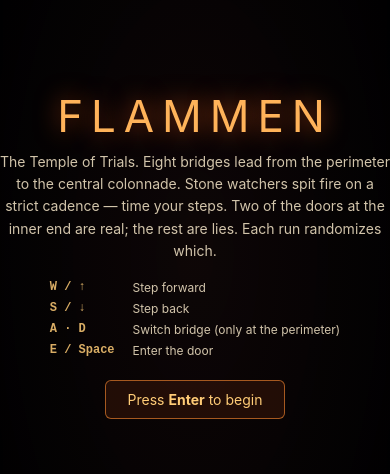
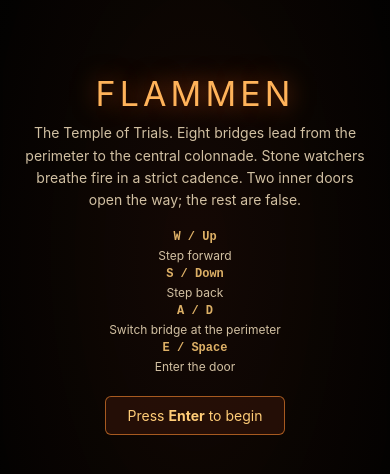
Before and after one commit to kirillmalafeev27-ai/Flammen, a website: page public/index.html in a window 390 px wide. Shown: the part 168-642 px from the top of the page. Drawn offline with nearby package versions, Linux system fonts and the light colour scheme.

Commit message:
Add files via upload

```diff
--- a/public/index.html
+++ b/public/index.html
@@ -3,7 +3,7 @@
 <head>
     <meta charset="utf-8">
     <meta name="viewport" content="width=device-width, initial-scale=1.0">
-    <title>Flammen — Temple of Trials</title>
+    <title>Flammen - Temple of Trials</title>
     <script type="importmap">
         {
             "imports": {
@@ -12,34 +12,29 @@
         }
     </script>
     <style>
-        html, body { margin: 0; padding: 0; overflow: hidden; background: #07050b;
-            color: #f5e6c8; font-family: -apple-system, BlinkMacSystemFont, "Segoe UI", Roboto, sans-serif;
+        html, body { margin: 0; padding: 0; overflow: hidden; background: #070403;
+            color: #f2dfbd; font-family: -apple-system, BlinkMacSystemFont, "Segoe UI", Roboto, sans-serif;
             height: 100vh; width: 100vw; user-select: none; }
         #root { position: absolute; inset: 0; }
 
         #hud {
             position: absolute; top: 14px; left: 14px;
-            padding: 10px 14px; background: rgba(0, 0, 0, 0.5);
-            border: 1px solid rgba(255, 140, 50, 0.3); border-radius: 8px;
+            padding: 10px 14px; background: rgba(12, 7, 4, 0.62);
+            border: 1px solid rgba(205, 123, 53, 0.38); border-radius: 8px;
             font-size: 13px; line-height: 1.55; pointer-events: none;
-            backdrop-filter: blur(6px); max-width: 360px;
+            backdrop-filter: blur(6px); max-width: min(360px, calc(100vw - 52px));
         }
         #hud b { color: #ffb35a; }
-        #hud .dim { opacity: 0.7; font-size: 11px; margin-top: 4px; }
-
-        #fps {
-            position: absolute; top: 14px; right: 14px;
-            padding: 4px 9px; background: rgba(0, 0, 0, 0.5);
-            border: 1px solid rgba(255, 140, 50, 0.3); border-radius: 6px;
-            font-size: 11px; font-family: monospace; color: #88ff88;
-            pointer-events: none;
-        }
+        #hud .dim { opacity: 0.72; font-size: 11px; margin-top: 4px; }
 
         #intro, #overlay {
             position: absolute; inset: 0; display: flex;
             flex-direction: column; align-items: center; justify-content: center;
-            background: radial-gradient(ellipse at center, rgba(20,8,4,0.55) 0%, rgba(0,0,0,0.85) 80%);
+            background: radial-gradient(ellipse at center, rgba(34, 14, 6, 0.52) 0%, rgba(3, 2, 1, 0.88) 80%);
             z-index: 10; backdrop-filter: blur(2px);
+            padding: 24px;
+            box-sizing: border-box;
+            text-align: center;
         }
         #overlay { display: none; }
         #intro .title {
@@ -47,8 +42,8 @@
             color: #ffb35a; text-shadow: 0 0 24px rgba(255, 100, 30, 0.6);
             margin-bottom: 8px;
         }
-        #intro .sub { font-size: 14px; opacity: 0.85; margin-bottom: 18px; max-width: 540px; text-align: center; line-height: 1.6; }
-        #intro .keys { display: grid; grid-template-columns: auto auto; gap: 6px 18px; font-size: 12px; opacity: 0.85; margin-bottom: 22px; }
+        #intro .sub { font-size: 14px; opacity: 0.86; margin-bottom: 18px; max-width: 540px; line-height: 1.6; }
+        #intro .keys { display: grid; grid-template-columns: auto auto; gap: 6px 18px; font-size: 12px; opacity: 0.86; margin-bottom: 22px; text-align: left; }
         #intro .keys b { color: #ffcc77; font-family: monospace; }
         #intro .start {
             font-size: 14px; padding: 10px 22px;
@@ -58,25 +53,29 @@
         .outcome { font-size: 38px; letter-spacing: 0.15em; text-shadow: 0 0 18px rgba(255, 100, 30, 0.5); margin-bottom: 14px; }
         .hint { font-size: 13px; opacity: 0.8; }
         .hint b { color: #ffcc77; font-family: monospace; }
+
+        @media (max-width: 520px) {
+            #intro .title { font-size: 34px; letter-spacing: 0.12em; }
+            #intro .keys { grid-template-columns: 1fr; gap: 4px; text-align: center; }
+            .outcome { font-size: 30px; letter-spacing: 0.1em; }
+        }
     </style>
 </head>
 <body>
     <div id="root"></div>
 
     <div id="hud"></div>
-    <div id="fps">— fps</div>
 
     <div id="intro">
         <div class="title">FLAMMEN</div>
         <div class="sub">
             The Temple of Trials. Eight bridges lead from the perimeter to the central colonnade.
-            Stone watchers spit fire on a strict cadence — time your steps. Two of the doors at the inner end
-            are real; the rest are lies. Each run randomizes which.
+            Stone watchers breathe fire in a strict cadence. Two inner doors open the way; the rest are false.
         </div>
         <div class="keys">
-            <b>W / ↑</b><span>Step forward</span>
-            <b>S / ↓</b><span>Step back</span>
-            <b>A · D</b><span>Switch bridge (only at the perimeter)</span>
+            <b>W / Up</b><span>Step forward</span>
+            <b>S / Down</b><span>Step back</span>
+            <b>A / D</b><span>Switch bridge at the perimeter</span>
             <b>E / Space</b><span>Enter the door</span>
         </div>
         <div class="start">Press <b>Enter</b> to begin</div>
```
